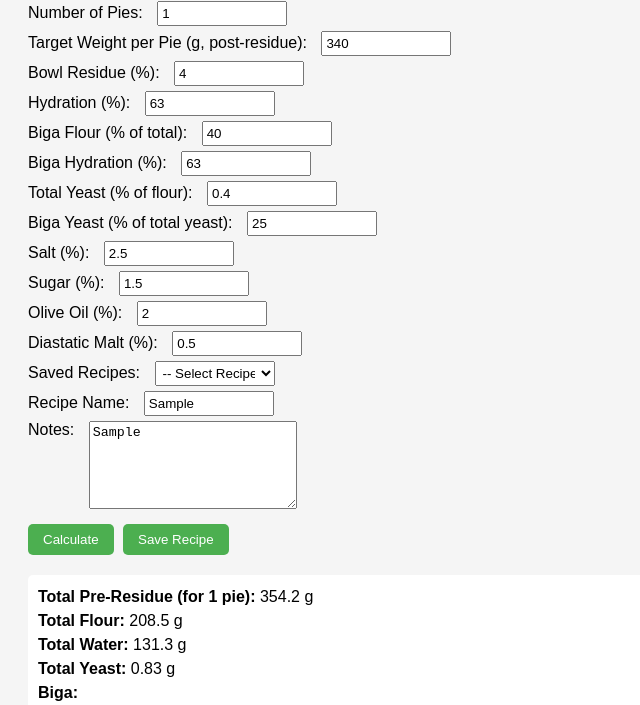
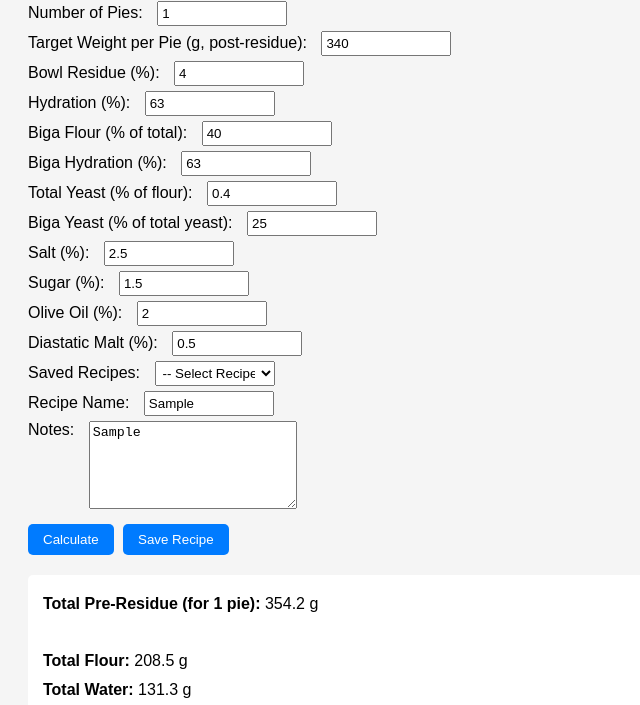
Before and after one commit to stevegiunta/PizzaCalc, a plain HTML site: page pizza_calc.html in a window 1280 px wide. Both pictures are taken after typing "Sample", "Sample" into the empty fields and a click on the button "Calculate". Shown: the part 95-800 px from the top of the page, without its empty margins (0-640 px from the left). Drawn offline with Linux system fonts and the light colour scheme.

Commit message:
pizza_calc.html

```diff
--- a/pizza_calc.html
+++ b/pizza_calc.html
@@ -11,9 +11,9 @@
     h2 { color: #333; }
     label { display: block; margin: 5px 0; font-size: 16px; }
     input, select, textarea { width: 120px; padding: 3px; margin-left: 10px; }
-    button { margin: 10px 5px 0 0; padding: 8px 15px; background: #4CAF50; color: white; border: none; border-radius: 5px; cursor: pointer; }
-    button:hover { background: #45a049; }
-    #result { margin-top: 20px; font-size: 16px; line-height: 1.5; background: white; padding: 10px; border-radius: 5px; }
+    button { margin: 10px 5px 0 0; padding: 8px 15px; background: #007BFF; color: white; border: none; border-radius: 5px; cursor: pointer; }
+    button:hover { background: #0056b3; }
+    #result { margin-top: 20px; font-size: 16px; line-height: 1.8; background: white; padding: 15px; border-radius: 5px; }
     #notes { width: 200px; height: 80px; vertical-align: top; }
   </style>
 </head>
@@ -47,7 +47,6 @@
         .catch(err => console.log('Service Worker Failed', err));
     }
 
-    // Load saved recipes on start
     window.onload = function() {
       let recipes = JSON.parse(localStorage.getItem('pizzaRecipes')) || {};
       let select = document.getElementById('recipeSelect');
@@ -93,25 +92,25 @@
       let maltW = flour * m;
 
       let result = `
-        <b>Total Pre-Residue (for ${n} pie${n > 1 ? 's' : ''}):</b> ${preW.toFixed(1)} g<br>
+        <b>Total Pre-Residue (for ${n} pie${n > 1 ? 's' : ''}):</b> ${preW.toFixed(1)} g<br><br>
         <b>Total Flour:</b> ${flour.toFixed(1)} g<br>
         <b>Total Water:</b> ${water.toFixed(1)} g<br>
-        <b>Total Yeast:</b> ${yeast.toFixed(2)} g<br>
+        <b>Total Yeast:</b> ${yeast.toFixed(2)} g<br><br>
         <b>Biga:</b><br>
-        - Flour: ${bigaF.toFixed(1)} g (${(bigaF/n).toFixed(1)} g per pie)<br>
-        - Water: ${bigaW.toFixed(1)} g (${(bigaW/n).toFixed(1)} g per pie)<br>
-        - Yeast: ${bigaY.toFixed(2)} g (${(bigaY/n).toFixed(2)} g per pie)<br>
-        - Total: ${(bigaF + bigaW + bigaY).toFixed(1)} g (${((bigaF + bigaW + bigaY)/n).toFixed(1)} g per pie)<br>
+        - Flour: ${bigaF.toFixed(1)} g &nbsp;&nbsp; (${(bigaF/n).toFixed(1)} g per pie)<br>
+        - Water: ${bigaW.toFixed(1)} g &nbsp;&nbsp; (${(bigaW/n).toFixed(1)} g per pie)<br>
+        - Yeast: ${bigaY.toFixed(2)} g &nbsp;&nbsp; (${(bigaY/n).toFixed(2)} g per pie)<br>
+        - Total: ${(bigaF + bigaW + bigaY).toFixed(1)} g &nbsp;&nbsp; (${((bigaF + bigaW + bigaY)/n).toFixed(1)} g per pie)<br><br>
         <b>Final Dough:</b><br>
-        - Flour: ${finalF.toFixed(1)} g (${(finalF/n).toFixed(1)} g per pie)<br>
-        - Water: ${finalW.toFixed(1)} g (${(finalW/n).toFixed(1)} g per pie)<br>
-        - Yeast: ${finalY.toFixed(2)} g (${(finalY/n).toFixed(2)} g per pie)<br>
-        - Salt: ${saltW.toFixed(1)} g (${(saltW/n).toFixed(1)} g per pie)<br>
-        - Sugar: ${sugarW.toFixed(1)} g (${(sugarW/n).toFixed(1)} g per pie)<br>
-        - Olive Oil: ${oilW.toFixed(1)} g (${(oilW/n).toFixed(1)} g per pie)<br>
-        - Diastatic Malt: ${maltW.toFixed(1)} g (${(maltW/n).toFixed(1)} g per pie)<br>
-        - Total (with biga): ${preW.toFixed(1)} g (${(preW/n).toFixed(1)} g per pie)<br>
-        <b>Total Post-Residue:</b> ${totalW.toFixed(1)} g (${w.toFixed(1)} g per pie)
+        - Flour: ${finalF.toFixed(1)} g &nbsp;&nbsp; (${(finalF/n).toFixed(1)} g per pie)<br>
+        - Water: ${finalW.toFixed(1)} g &nbsp;&nbsp; (${(finalW/n).toFixed(1)} g per pie)<br>
+        - Yeast: ${finalY.toFixed(2)} g &nbsp;&nbsp; (${(finalY/n).toFixed(2)} g per pie)<br>
+        - Salt: ${saltW.toFixed(1)} g &nbsp;&nbsp; (${(saltW/n).toFixed(1)} g per pie)<br>
+        - Sugar: ${sugarW.toFixed(1)} g &nbsp;&nbsp; (${(sugarW/n).toFixed(1)} g per pie)<br>
+        - Olive Oil: ${oilW.toFixed(1)} g &nbsp;&nbsp; (${(oilW/n).toFixed(1)} g per pie)<br>
+        - Diastatic Malt: ${maltW.toFixed(1)} g &nbsp;&nbsp; (${(maltW/n).toFixed(1)} g per pie)<br>
+        - Total (with biga): ${preW.toFixed(1)} g &nbsp;&nbsp; (${(preW/n).toFixed(1)} g per pie)<br><br>
+        <b>Total Post-Residue:</b> ${totalW.toFixed(1)} g &nbsp;&nbsp; (${w.toFixed(1)} g per pie)
       `;
       document.getElementById("result").innerHTML = result;
     }
@@ -170,7 +169,7 @@
         document.getElementById("oil").value = recipe.oil;
         document.getElementById("malt").value = recipe.malt;
         document.getElementById("notes").value = recipe.notes || "";
-        calculate(); // Recalculate with loaded values
+        calculate();
       }
     }
   </script>
```
